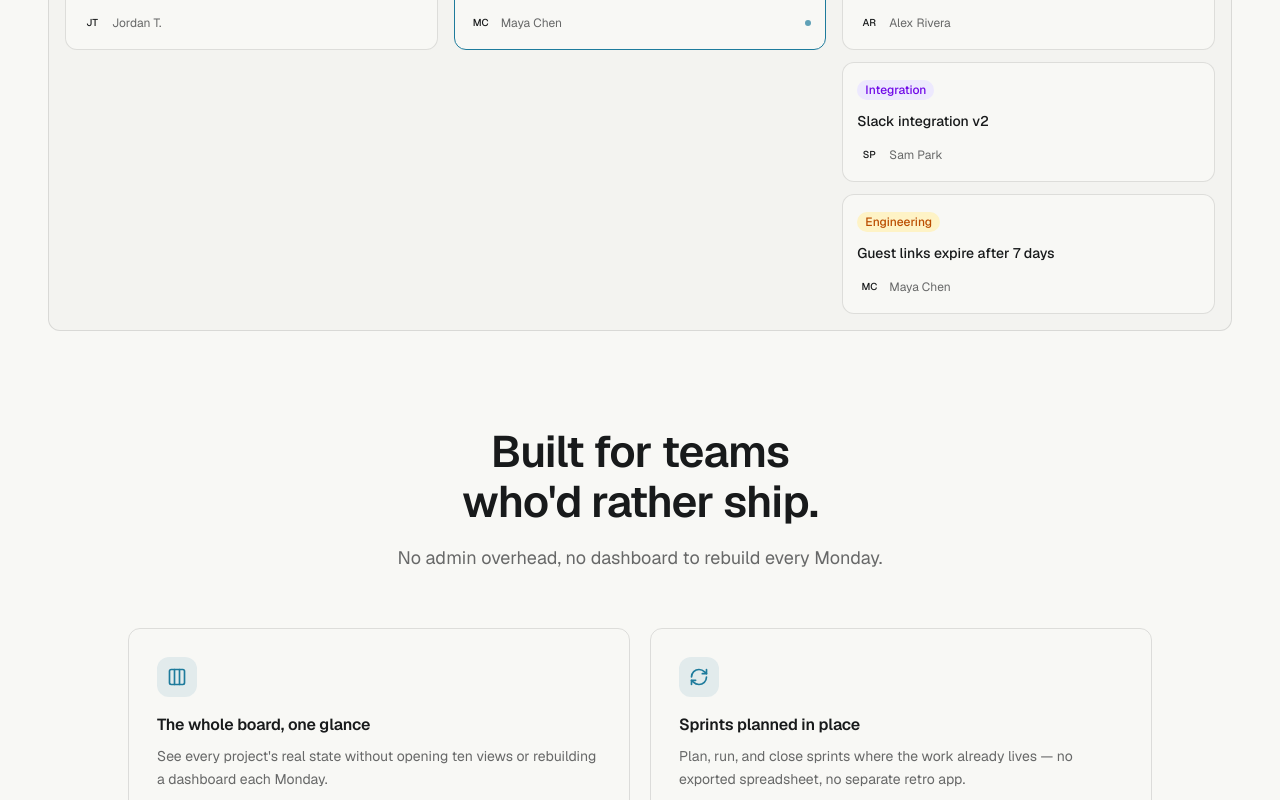
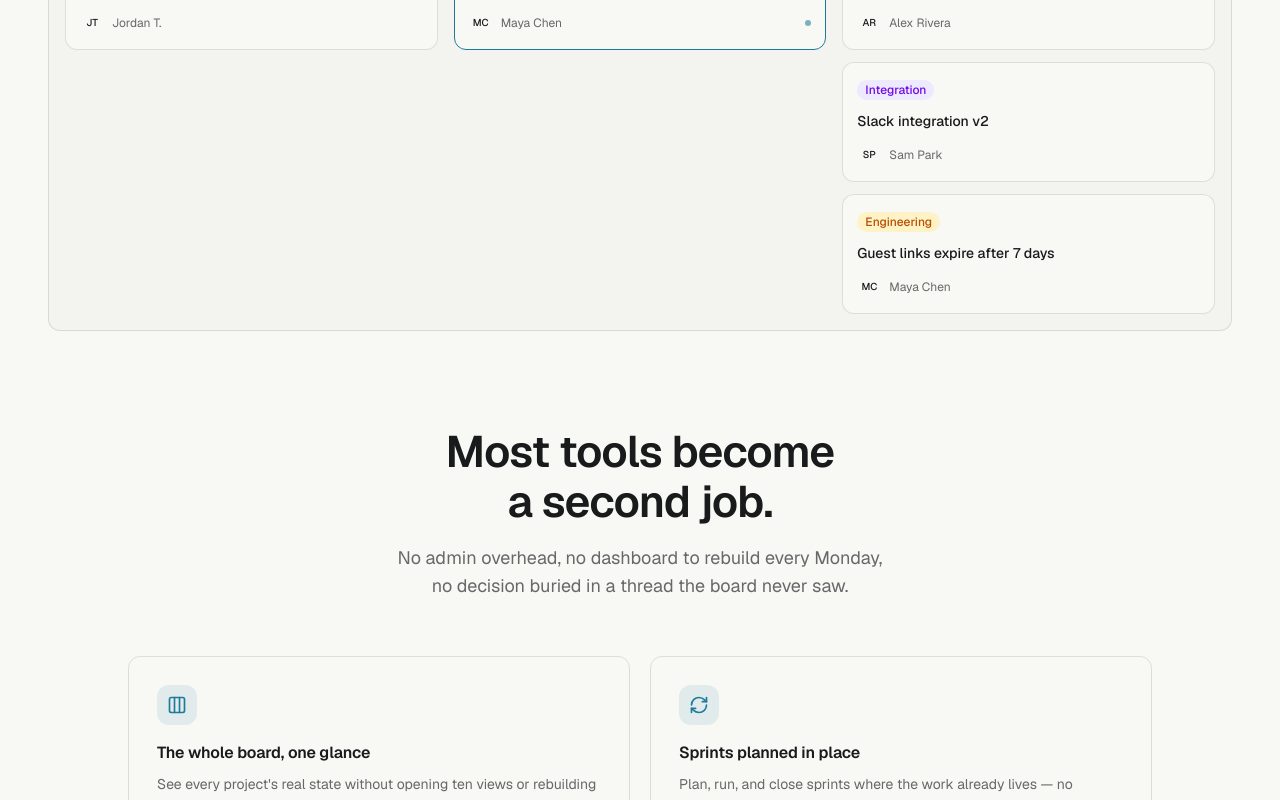
Before and after one commit to LaxmanJonchhen12/novi-landing, a Next.js app: page / in a window 1280 px wide. Shown: the part 798-1598 px from the top of the page. Built offline with nearby package versions, Linux system fonts and the light colour scheme.

Commit message:
copy: name the pain in the features intro

```diff
--- a/src/content/features.ts
+++ b/src/content/features.ts
@@ -1,9 +1,14 @@
 import type { Feature } from "./types";
 
 export const featuresSection = {
-  heading: "Built for teams who'd rather ship.",
+  // Phase 2 (elevation pass): the original heading described the product in
+  // positive-only terms — never named what it's actually up against. This
+  // states the pain first ("second job" deliberately echoes the hero
+  // subhead's "second tool"), then the supporting line previews it in the
+  // same three concrete failure modes the four cards below individually fix.
+  heading: "Most tools become a second job.",
   supportingLine:
-    "No admin overhead, no dashboard to rebuild every Monday.",
+    "No admin overhead, no dashboard to rebuild every Monday, no decision buried in a thread the board never saw.",
 } as const;
 
 export const features = [
```
